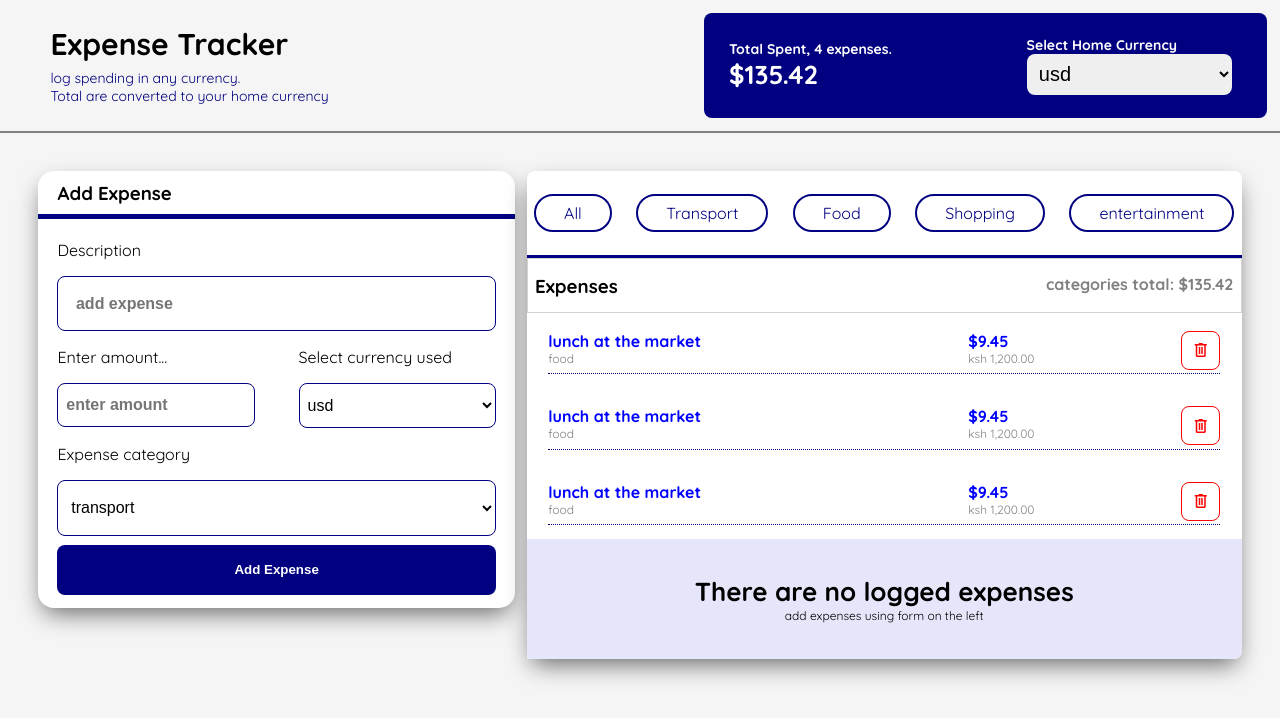
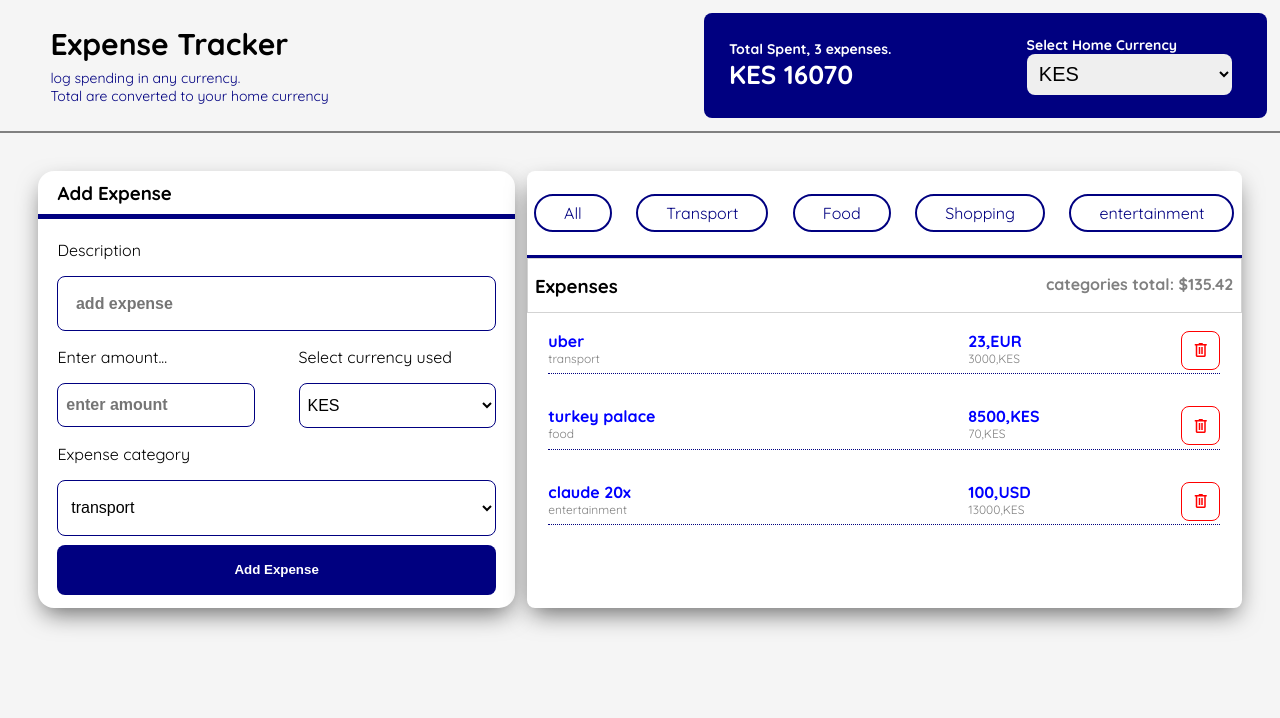
Before and after one commit to JosephNjuguna/expense-tracker, a website with bundled scripts: page index.html in a window 1280 px wide. Built offline with nearby package versions, Linux system fonts and the light colour scheme; a web font is replaced by a local one.

Commit message:
added expenses display feature

```diff
--- a/index.html
+++ b/index.html
@@ -21,16 +21,16 @@
         </div>
         <div class="header-total">
             <div class="total">
-                <p>Total Spent, 4 expenses.</p>
-                <h3>$135.42</h3>
+                <p id="total-expenses"></p>
+                <h3 id="total-amnt"></h3>
             </div>
             <div class="currencychange">
                 <p>Select Home Currency</p>
-                <select name="currency" id="currency">
-                    <option value="usd">usd</option>
-                    <option value="eur">eur</option>
-                    <option value="ksh">ksh</option>
-                    <option value="gbp">gbp</option>
+                <select name="currency" id="homeCurrency">
+                    <option value="KES">KES</option>
+                    <option value="USD">USD</option>
+                    <option value="EUR">EUR</option>
+                    <option value="GBP">GBP</option>
                 </select>
             </div>
         </div>
@@ -50,10 +50,10 @@
                     <div class="currency">
                         <p>Select currency used</p>
                         <select name="currency" id="currency">
-                            <option value="usd">usd</option>
-                            <option value="eur">eur</option>
-                            <option value="ksh">ksh</option>
-                            <option value="gbp">gbp</option>
+                            <option value="KES">KES</option>
+                            <option value="USD">USD</option>
+                            <option value="EUR">EUR</option>
+                            <option value="GBP">GBP</option>
                         </select>
                     </div>
                 </div>
@@ -81,54 +81,7 @@
                 <p>categories total: $135.42</p>
             </div>
 
-            <div class="expenselist">
-                <div class="expense-card">
-                    <div class="item">
-                        <h3>lunch at the market</h3>
-                        <p>food</p>
-                    </div>
-                    <div class="money">
-                        <h3>$9.45</h3>
-                        <p>ksh 1,200.00</p>
-                    </div>
-                    <div class="delete">
-                        <span class="material-symbols-outlined">delete</span>
-                    </div>
-                </div>
-
-                <div class="expense-card">
-                    <div class="item">
-                        <h3>lunch at the market</h3>
-                        <p>food</p>
-                    </div>
-                    <div class="money">
-                        <h3>$9.45</h3>
-                        <p>ksh 1,200.00</p>
-                    </div>
-                    <div class="delete">
-                        <span class="material-symbols-outlined">delete</span>
-                    </div>
-                </div>
-
-                <div class="expense-card">
-                    <div class="item">
-                        <h3>lunch at the market</h3>
-                        <p>food</p>
-                    </div>
-                    <div class="money">
-                        <h3>$9.45</h3>
-                        <p>ksh 1,200.00</p>
-                    </div>
-                    <div class="delete">
-                        <span class="material-symbols-outlined">delete</span>
-                    </div>
-                </div>
-
-                <div class="no-expenses">
-                    <h4>There are no logged expenses</h4>
-                    <p>add expenses using form on the left</p>
-                </div>
-
+            <div class="expenselist" id="expenselist">
             </div>
 
         </div>
--- a/src/api.js
+++ b/src/api.js
@@ -1 +1,14 @@
 // this is for fetching data, e.g. exchange rates.
+export async function ExchangeRates(baseCurrency = "USD") {
+    const urlLink = `https://open.er-api.com/v6/latest/${baseCurrency}`;
+    const response = await fetch(urlLink);
+    if (!response.ok) {
+        throw new Error("Could not get exchange rates.");
+    }
+    const data = await response.json();
+    if (data.result !== "success") {
+        throw new Error("Exchange rates are unavailable.");
+    }
+
+    return data.rates;
+}
--- a/src/main.js
+++ b/src/main.js
@@ -2,20 +2,48 @@
 // It’s the one file i link in the HTML,
 // and it’s where the form’s submit listener goes.
 
-import { addExpense, expenses } from "./state.js";
-import { getFormData, clearForm } from "./ui.js";
+import { addExpense, expenses, homeCurrency, setHomeCurrency } from "./state.js";
+import { getFormData, clearForm, displayExpenses } from "./ui.js";
+import { ExchangeRates } from "./api.js";
 
 const form = document.getElementById("expense-form");
 
-form.addEventListener("submit", (e) => {
+form.addEventListener("submit", async (e) => {
   e.preventDefault();
   const expense = getFormData();
-  if (!expense.description || isNaN(expense.amount))
-    {
-        alert("Please enter a description and a valid amount.");
-        return;
-    }
+  if (!expense.description || isNaN(expense.amount)) {
+    alert("Please enter a description and a valid amount.");
+    return;
+  }
+  const rates = await ExchangeRates(homeCurrency);
+  const homeCurrencySelect = document.getElementById("homeCurrency");
+  if (expense.currency === homeCurrencySelect.value) {
+    expense.convertedAmnt = Number(expense.amount).toFixed(2)
+  } else {
+    expense.convertedAmnt = Number(expense.amount/rates[expense.currency]).toFixed(2)
+  }
   addExpense(expense);
   clearForm();
-  console.log(expenses);
+  updatePage();
 });
+
+function updatePage() {
+  displayExpenses(expenses, homeCurrency, function (id) {
+    deleteExpense(id);
+    updatePage();
+  });
+
+  const total = expenses.reduce(function (sum, expense) {
+    return sum + (Number(expense.convertedAmnt) || 0);
+  }, 0);
+
+  const totalAmount = document.getElementById("total-amnt");
+  totalAmount.textContent = `${homeCurrency} ${total}`;
+
+  const totalExpenses = document.getElementById("total-expenses");
+  totalExpenses.textContent = `Total Spent, ${expenses.length} expenses.`;
+}
+
+
+
+updatePage();
--- a/src/state.js
+++ b/src/state.js
@@ -1,25 +1,39 @@
 // i guess where data is stored
-export const expenses = [
+export let expenses = [
     {
+        id:0,
         description: "uber",
         amount: 23,
-        currency: "usd",
+        currency: "EUR",
         category: "transport",
+        convertedAmnt:3000
     },
 
     {
+        id:1,
         description: "turkey palace",
         amount: 8500,
-        currency: "ksh",
+        currency: "KES",
         category: "food",
+        convertedAmnt:70
     },
     {
+        id:2,
         description: "claude 20x",
         amount: 100,
-        currency: "usd",
+        currency: "USD",
         category: "entertainment",
+        convertedAmnt:13000
     }
 ]
 export function addExpense(expense) {
-    expenses.push(expense)
+    expenses= [...expenses,expense]
 }
+
+
+
+const homeCurrencySelect = document.getElementById("homeCurrency");
+export let homeCurrency = homeCurrencySelect.value;
+export function setHomeCurrency(currency) {
+    homeCurrency = currency;
+}
--- a/src/ui.js
+++ b/src/ui.js
@@ -1,9 +1,17 @@
 // its for anything that touches the DOM
+
+import { ExchangeRates } from "./api.js";
+import { addExpense, expenses } from "./state.js";
+
 export function getFormData() {
+  // if (!rate) {
+  //   throw new Error("Currency conversion is unavailable.");
+  // }
   return {
+    id: expenses.length,
     description: document.getElementById("addexpense").value.trim(),
     amount: parseFloat(document.getElementById("amount").value),
-    currency: document.getElementById("currency").value,
+    currency: document.getElementById("currency").value.toUpperCase(),
     category: document.getElementById("category").value,
   };
 }
@@ -11,3 +19,43 @@ export function getFormData() {
 export function clearForm() {
   document.getElementById("expense-form").reset();
 }
+
+export function displayExpenses(expenses, homeCurrency, onDelete) {
+  const expensesContainer = document.getElementById("expenselist");
+  expensesContainer.innerHTML = "";
+  if (expenses.length === 0) {
+    const card = document.createElement("div");
+    card.className = "no-expenses";
+    card.innerHTML = `
+            <div class="no-expenses">
+              <h4>There are no logged expenses</h4>
+              <p>add expenses using form on the left</p>
+             </div>
+        `;
+    return;
+  } else {
+    expenses.forEach(expense => {
+      const card = document.createElement("div");
+      card.className = "expense-card";
+      card.innerHTML = `
+              <div class="item">
+                <h3>${expense.description}</h3>
+                <p>${expense.category}</p>
+              </div>
+              <div class="money">
+                <h3>${expense.amount},${expense.currency}</h3>
+                <p>${expense.convertedAmnt},${homeCurrency}</p>
+              </div>
+              <div class="delete" id="no-expenses">
+                <span class="material-symbols-outlined">delete</span>
+              </div>
+          `;
+      // const deleteButton = document.getElementById("delete-expense");
+      // deleteButton.addEventListener("click", function () {
+      //   onDelete(expense.id);
+      // });
+
+      expensesContainer.appendChild(card);
+    });
+  }
+}
```
